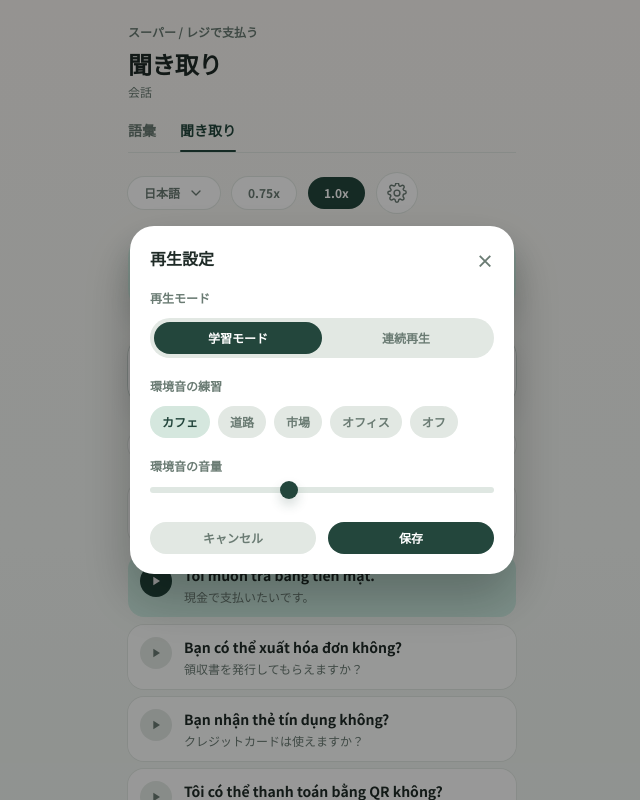
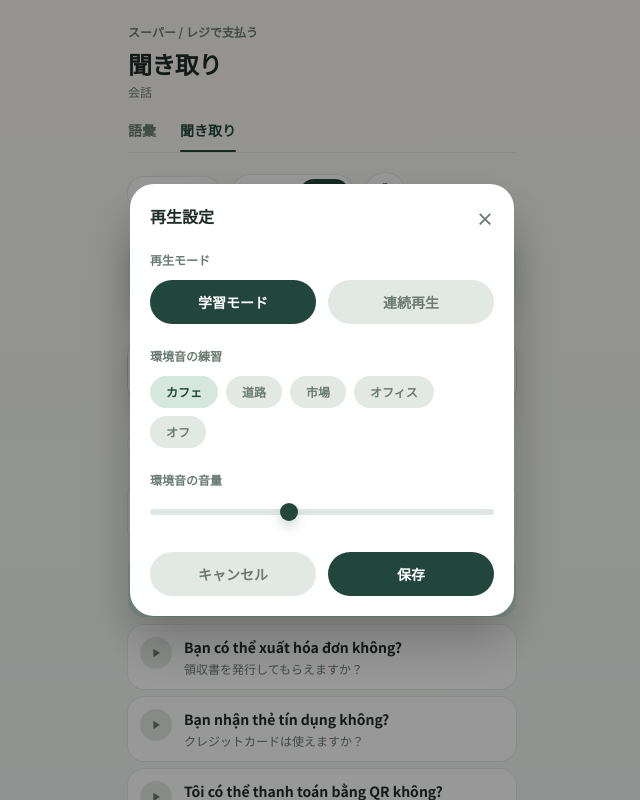
Before and after one commit to tungcso/VV-VietVibe, a Next.js app in the folder my-frontend/: page /listening in a window 1280 px wide. Both pictures are taken after a click on the button 714 px from the left and 193 px from the top of the page. Shown: the top 800 px of the page, without its empty margins (318-958 px from the left). Built offline with nearby package versions, Linux system fonts and the light colour scheme.

Commit message:
them giao dien tuy chinh che do va toc do phat

```diff
--- a/my-frontend/app/_components/listening-screen.tsx
+++ b/my-frontend/app/_components/listening-screen.tsx
@@ -1,7 +1,7 @@
 "use client";
 
 import Link from "next/link";
-import { useState } from "react";
+import { useState, useEffect } from "react";
 
 type PlayMode = "study" | "continuous";
 type AmbientSound = "cafe" | "road" | "market" | "office" | "off";
@@ -59,13 +59,93 @@ const ambientOptions: Array<{ id: AmbientSound; label: string }> = [
   { id: "off", label: "オフ" },
 ];
 
+const SETTINGS_STORAGE_KEY = "vv-listening-settings";
+
+interface StoredSettings {
+  speed: (typeof speeds)[number];
+  playMode: PlayMode;
+  ambientSound: AmbientSound;
+  ambientVolume: number;
+}
+
 export default function ListeningScreen() {
+  // Persisted settings (applied immediately)
   const [speed, setSpeed] = useState<(typeof speeds)[number]>("1.0x");
   const [playMode, setPlayMode] = useState<PlayMode>("study");
+
+  // Temporary settings (only used in modal, applied on save)
+  const [tempAmbientSound, setTempAmbientSound] = useState<AmbientSound>("cafe");
+  const [tempAmbientVolume, setTempAmbientVolume] = useState(40);
+
+  // Actual applied settings
   const [ambientSound, setAmbientSound] = useState<AmbientSound>("cafe");
   const [ambientVolume, setAmbientVolume] = useState(40);
+
   const [currentIndex, setCurrentIndex] = useState(1);
   const [isSettingsOpen, setIsSettingsOpen] = useState(false);
+
+  // Load settings from localStorage on mount
+  useEffect(() => {
+    const stored = localStorage.getItem(SETTINGS_STORAGE_KEY);
+    if (stored) {
+      try {
+        const settings: StoredSettings = JSON.parse(stored);
+        setSpeed(settings.speed);
+        setPlayMode(settings.playMode);
+        setAmbientSound(settings.ambientSound);
+        setAmbientVolume(settings.ambientVolume);
+        setTempAmbientSound(settings.ambientSound);
+        setTempAmbientVolume(settings.ambientVolume);
+      } catch (error) {
+        console.error("Failed to load settings:", error);
+      }
+    }
+  }, []);
+
+  // Persist settings whenever they change
+  const persistSettings = (
+    newSpeed: (typeof speeds)[number],
+    newPlayMode: PlayMode,
+    newAmbientSound: AmbientSound,
+    newAmbientVolume: number,
+  ) => {
+    const settings: StoredSettings = {
+      speed: newSpeed,
+      playMode: newPlayMode,
+      ambientSound: newAmbientSound,
+      ambientVolume: newAmbientVolume,
+    };
+    localStorage.setItem(SETTINGS_STORAGE_KEY, JSON.stringify(settings));
+  };
+
+  // Handle speed change (immediate, no reset of progress)
+  const handleSpeedChange = (newSpeed: (typeof speeds)[number]) => {
+    setSpeed(newSpeed);
+    persistSettings(newSpeed, playMode, ambientSound, ambientVolume);
+    // Audio playback rate update happens in actual audio player implementation
+  };
+
+  // Handle settings modal save
+  const handleSettingsSave = () => {
+    setAmbientSound(tempAmbientSound);
+    setAmbientVolume(tempAmbientVolume);
+    persistSettings(speed, playMode, tempAmbientSound, tempAmbientVolume);
+    setIsSettingsOpen(false);
+  };
+
+  // Handle settings modal cancel
+  const handleSettingsCancel = () => {
+    // Reset temporary settings to current values
+    setTempAmbientSound(ambientSound);
+    setTempAmbientVolume(ambientVolume);
+    setIsSettingsOpen(false);
+  };
+
+  // Update playMode and persist
+  const handlePlayModeChange = (newMode: PlayMode) => {
+    setPlayMode(newMode);
+    persistSettings(speed, newMode, ambientSound, ambientVolume);
+  };
 
   const currentLine = conversationLines[currentIndex];
 
@@ -105,29 +185,30 @@ export default function ListeningScreen() {
               </button>
             </div>
 
-            <div className="mt-4">
+            {/* Play Mode Selection */}
+            <div className="mt-5">
               <p className="text-xs font-semibold text-(--vv-muted)">
                 再生モード
               </p>
-              <div className="mt-3 flex rounded-full bg-(--vv-border) p-1 text-xs font-semibold">
+              <div className="mt-3 flex gap-3">
                 <button
                   type="button"
-                  onClick={() => setPlayMode("study")}
-                  className={`flex-1 rounded-full px-3 py-2 transition ${
+                  onClick={() => handlePlayModeChange("study")}
+                  className={`flex-1 rounded-3xl px-5 py-3 text-sm font-semibold transition ${
                     playMode === "study"
                       ? "bg-(--vv-accent-strong) text-white"
-                      : "text-(--vv-muted)"
+                      : "bg-(--vv-border) text-(--vv-muted)"
                   }`}
                 >
                   学習モード
                 </button>
                 <button
                   type="button"
-                  onClick={() => setPlayMode("continuous")}
-                  className={`flex-1 rounded-full px-3 py-2 transition ${
+                  onClick={() => handlePlayModeChange("continuous")}
+                  className={`flex-1 rounded-3xl px-5 py-3 text-sm font-semibold transition ${
                     playMode === "continuous"
                       ? "bg-(--vv-accent-strong) text-white"
-                      : "text-(--vv-muted)"
+                      : "bg-(--vv-border) text-(--vv-muted)"
                   }`}
                 >
                   連続再生
@@ -135,19 +216,20 @@ export default function ListeningScreen() {
               </div>
             </div>
 
-            <div className="mt-5">
+            {/* Ambient Sound Selection (Temporary) */}
+            <div className="mt-6">
               <p className="text-xs font-semibold text-(--vv-muted)">
                 環境音の練習
               </p>
               <div className="mt-3 flex flex-wrap gap-2">
                 {ambientOptions.map((option) => {
-                  const isActive = ambientSound === option.id;
+                  const isActive = tempAmbientSound === option.id;
                   return (
                     <button
                       key={option.id}
                       type="button"
-                      onClick={() => setAmbientSound(option.id)}
-                      className={`rounded-full px-3 py-2 text-xs font-semibold transition ${
+                      onClick={() => setTempAmbientSound(option.id)}
+                      className={`rounded-full px-4 py-2 text-xs font-semibold transition ${
                         isActive
                           ? "bg-(--vv-accent-soft) text-(--vv-accent-strong)"
                           : "bg-(--vv-border) text-(--vv-muted)"
@@ -160,34 +242,40 @@ export default function ListeningScreen() {
               </div>
             </div>
 
-            <div className="mt-5">
+            {/* Ambient Sound Volume (Temporary) - Only show when not "off" */}
+            {tempAmbientSound !== "off" && (
+              <div className="mt-6">
+                <div className="flex items-center justify-between mb-2">
                   <p className="text-xs font-semibold text-(--vv-muted)">
                     環境音の音量
                   </p>
+                </div>
                 <input
                   type="range"
                   min={0}
                   max={100}
-                value={ambientVolume}
+                  value={tempAmbientVolume}
                   onChange={(event) =>
-                  setAmbientVolume(Number(event.target.value))
+                    setTempAmbientVolume(Number(event.target.value))
                   }
-                className="vv-range mt-3"
+                  className="vv-range w-full"
                 />
               </div>
+            )}
 
-            <div className="mt-6 flex gap-3">
+            {/* Save / Cancel Buttons */}
+            <div className="mt-8 flex gap-3">
               <button
                 type="button"
-                onClick={() => setIsSettingsOpen(false)}
-                className="flex-1 rounded-full bg-(--vv-border) px-4 py-2 text-xs font-semibold text-(--vv-muted)"
+                onClick={handleSettingsCancel}
+                className="flex-1 rounded-full bg-(--vv-border) px-4 py-3 text-sm font-semibold text-(--vv-muted) transition hover:bg-(--vv-border)/80"
               >
                 キャンセル
               </button>
               <button
                 type="button"
-                onClick={() => setIsSettingsOpen(false)}
-                className="flex-1 rounded-full bg-(--vv-accent-strong) px-4 py-2 text-xs font-semibold text-white"
+                onClick={handleSettingsSave}
+                className="flex-1 rounded-full bg-(--vv-accent-strong) px-4 py-3 text-sm font-semibold text-white transition hover:bg-(--vv-accent-strong)/90"
               >
                 保存
               </button>
@@ -229,29 +317,39 @@ export default function ListeningScreen() {
             <ChevronDownIcon className="h-4 w-4" />
           </button>
 
+          {/* Speed Control Buttons */}
+          <div className="flex items-center gap-2 rounded-full bg-white ring-1 ring-(--vv-border) p-1">
             {speeds.map((item) => {
               const isActive = item === speed;
               return (
                 <button
                   key={item}
                   type="button"
-                onClick={() => setSpeed(item)}
-                className={`rounded-full px-4 py-2 text-xs font-semibold transition ${
+                  onClick={() => handleSpeedChange(item)}
+                  title={
+                    item === "0.75x"
+                      ? "通常より25%遅い速度"
+                      : "通常の速度"
+                  }
+                  className={`rounded-full px-3 py-1.5 text-xs font-semibold transition ${
                     isActive
                       ? "bg-(--vv-accent-strong) text-white"
-                    : "bg-white text-(--vv-muted) ring-1 ring-(--vv-border)"
+                      : "text-(--vv-muted) hover:text-(--vv-accent-strong)"
                   }`}
                 >
                   {item}
                 </button>
               );
             })}
+          </div>
 
+          {/* Settings Button */}
           <button
             type="button"
             onClick={() => setIsSettingsOpen(true)}
-            className="flex h-10 w-10 items-center justify-center rounded-full bg-white ring-1 ring-(--vv-border)"
+            className="flex h-10 w-10 items-center justify-center rounded-full bg-white ring-1 ring-(--vv-border) transition hover:bg-(--vv-border)/20"
             aria-label="Settings"
+            title="再生設定を開く"
           >
             <SettingsIcon className="h-5 w-5 text-(--vv-muted)" />
           </button>
```
Lines whose indentation alone changed are shown as unchanged.
